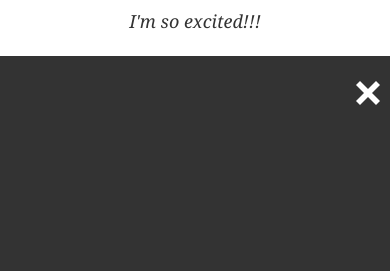
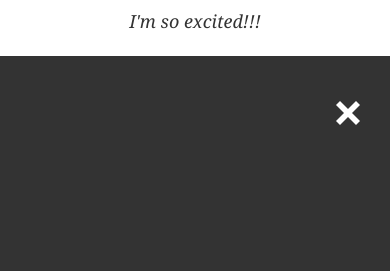
Before and after one commit to jessabean/jessabean.github.io, a Jekyll site: the page built from index.html, in a window 390 px wide. Shown: the part 844-1115 px from the top of the page. Built offline with Jekyll 4.4.1, drawn with Linux system fonts in a browser that asks for light colours; comment, search, counter and statistics services are not loaded.

Commit message:
Add padding to the modal for small screens

```diff
--- a/_scss/components/_project.scss
+++ b/_scss/components/_project.scss
@@ -92,6 +92,10 @@
     transform: translate3d(0, 0, 0) translate3d(0, -100%, 0);
   }
 
+  @include breakpoint(tablet-sm) {
+    padding: 20px;
+  };
+
   .project__actions {
     padding: 20px 0;
     text-align: right;
--- a/css/home.css
+++ b/css/home.css
@@ -805,6 +805,9 @@
     pointer-events: auto;
     -webkit-transform: translate3d(0, 0, 0) translate3d(0, -100%, 0);
             transform: translate3d(0, 0, 0) translate3d(0, -100%, 0); }
+  @media (max-width: 760px) {
+    .project--preview {
+      padding: 20px; } }
   .project--preview .project__actions {
     padding: 20px 0;
     text-align: right; }
```
